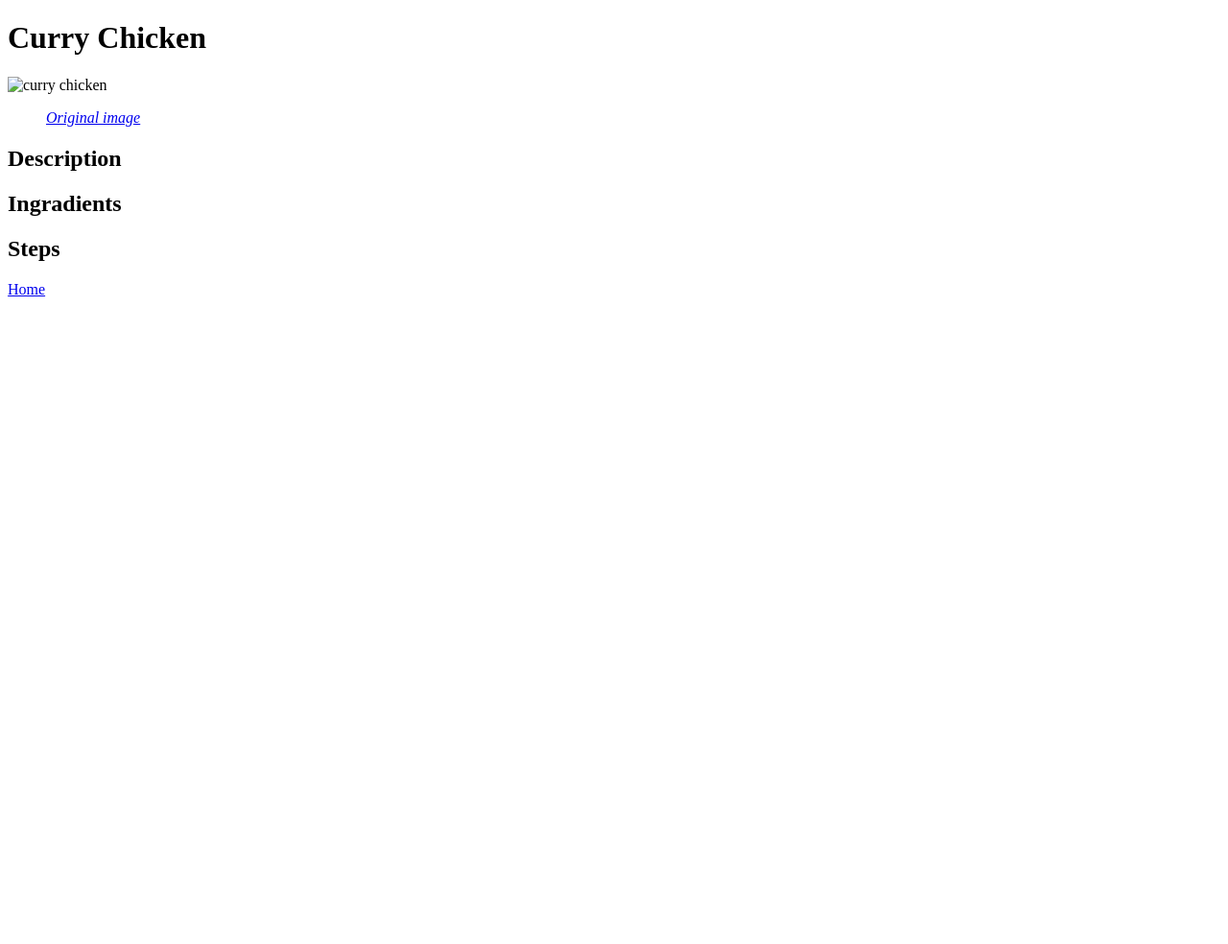
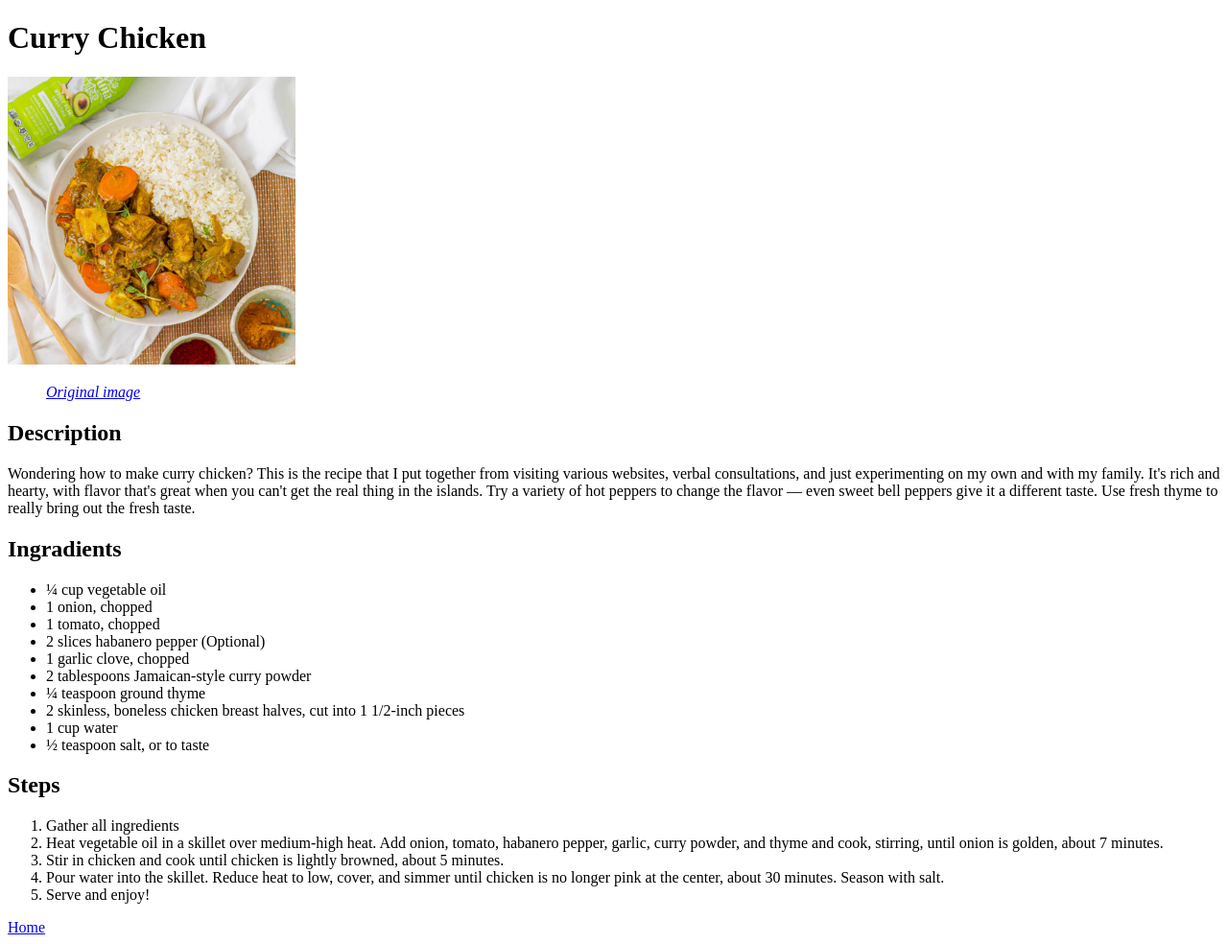
Before and after one commit to GrigorijeVigil/odin-recipes, a plain HTML site: page recipes/curry-chicken.html in a window 1280 px wide. Shown: the whole page at 96% size. Before the commit the page ends 800 px from the top, so only its background shows below. Drawn offline with Linux system fonts and the light colour scheme.

Commit message:
Add curry chicken recipe and image

```diff
--- a/recipes/curry-chicken.html
+++ b/recipes/curry-chicken.html
@@ -7,20 +7,62 @@
     </head>
     <body>
         <h1>Curry Chicken</h1>
-        <img src="../img/#" alt="curry chicken" height="300"/>
-        <figure><em><a href="#">Original image</a></em></figure>
+        <img src="../img/curry-chicken.jpg" alt="curry chicken" height="300" />
+        <figure>
+            <em
+                ><a
+                    href="https://karviva.com/wp-content/uploads/2023/11/Japanese-Curry-Rice-4.jpg"
+                    >Original image</a
+                ></em
+            >
+        </figure>
 
         <h2>Description</h2>
-        <p></p>
+        <p>
+            Wondering how to make curry chicken? This is the recipe that I put
+            together from visiting various websites, verbal consultations, and
+            just experimenting on my own and with my family. It's rich and
+            hearty, with flavor that's great when you can't get the real thing
+            in the islands. Try a variety of hot peppers to change the flavor —
+            even sweet bell peppers give it a different taste. Use fresh thyme
+            to really bring out the fresh taste.
+        </p>
 
         <h2>Ingradients</h2>
         <ul>
-
+            <li>¼ cup vegetable oil</li>
+            <li>1 onion, chopped</li>
+            <li>1 tomato, chopped</li>
+            <li>2 slices habanero pepper (Optional)</li>
+            <li>1 garlic clove, chopped</li>
+            <li>2 tablespoons Jamaican-style curry powder</li>
+            <li>¼ teaspoon ground thyme</li>
+            <li>
+                2 skinless, boneless chicken breast halves, cut into 1 1/2-inch
+                pieces
+            </li>
+            <li>1 cup water</li>
+            <li>½ teaspoon salt, or to taste</li>
         </ul>
 
         <h2>Steps</h2>
         <ol>
-
+            <li>Gather all ingredients</li>
+            <li>
+                Heat vegetable oil in a skillet over medium-high heat. Add
+                onion, tomato, habanero pepper, garlic, curry powder, and thyme
+                and cook, stirring, until onion is golden, about 7 minutes.
+            </li>
+            <li>
+                Stir in chicken and cook until chicken is lightly browned, about
+                5 minutes.
+            </li>
+            <li>
+                Pour water into the skillet. Reduce heat to low, cover, and
+                simmer until chicken is no longer pink at the center, about 30
+                minutes. Season with salt.
+            </li>
+            <li>Serve and enjoy!</li>
         </ol>
 
         <a href="../index.html">Home</a>
```
Also changed, not shown: img/curry-chicken.jpg (added).
